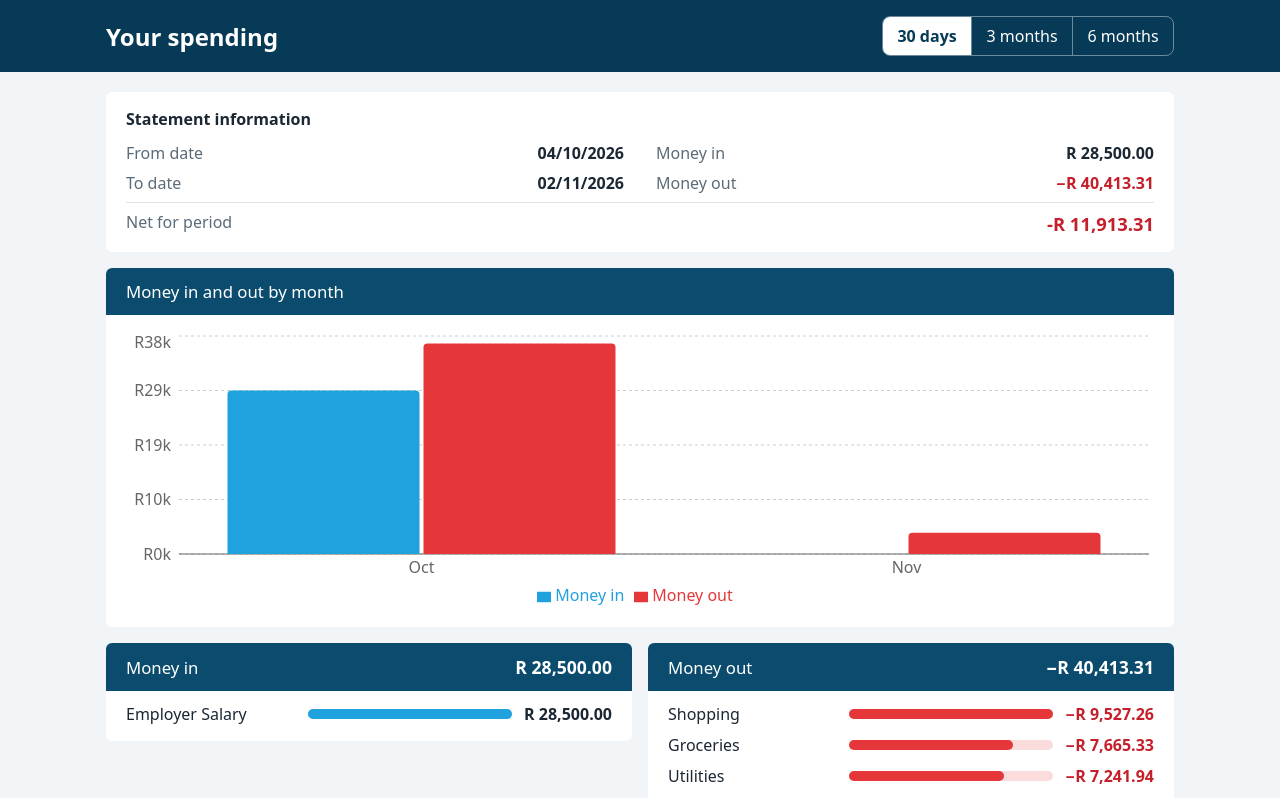
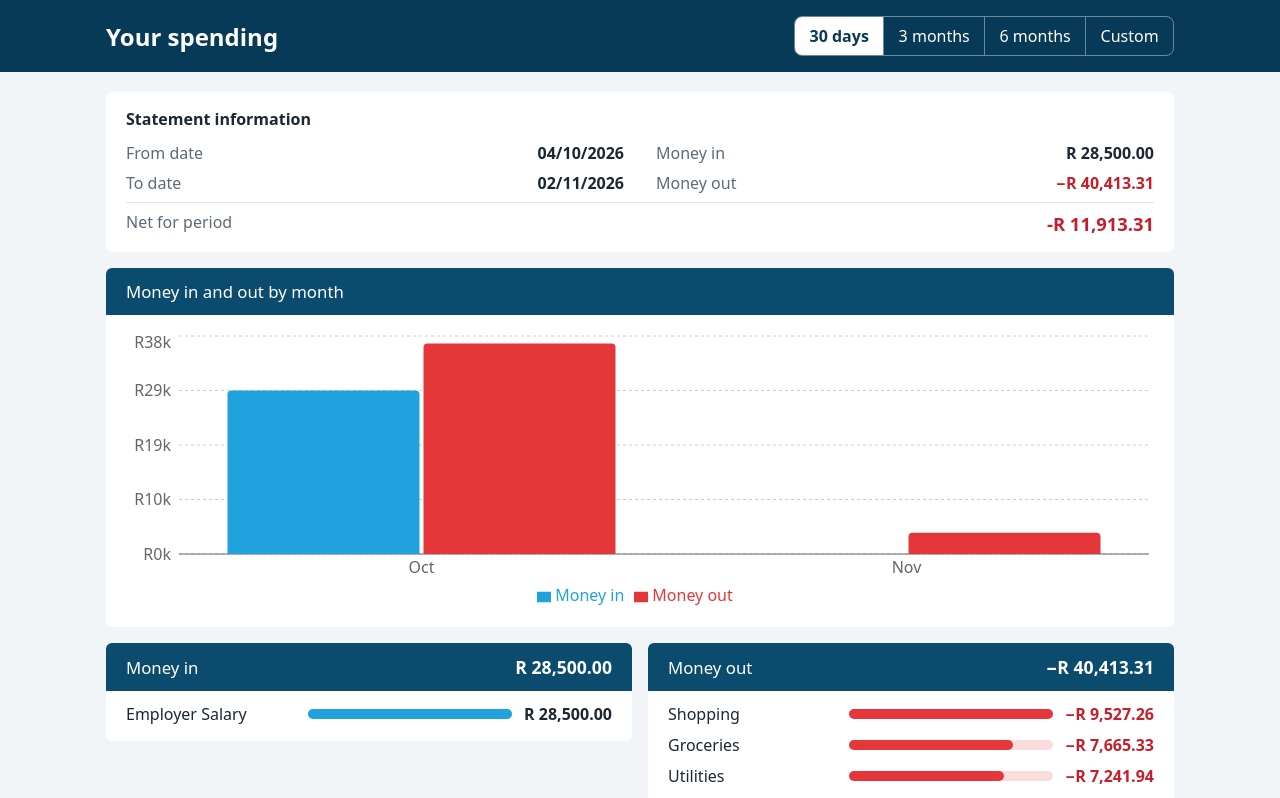
Before and after one commit to Tshifhiwa13/spending-insights, a React (Vite) app: page / in a window 1280 px wide. Shown: the top 798 px of the page. Built offline with nearby package versions, Linux system fonts and the light colour scheme.

Commit message:
Add Custom option to period picker

```diff
--- a/src/components/PeriodPicker.jsx
+++ b/src/components/PeriodPicker.jsx
@@ -4,7 +4,8 @@ const PERIODS = [
   { days: 180, label: '6 months' },
 ];
 
-export default function PeriodPicker({ value, onChange }) {
+/** `value` is the selected number of days, or 'custom' for a custom range. */
+export default function PeriodPicker({ value, isCustomOpen, onSelectPreset, onToggleCustom }) {
   return (
     <div className="period-picker" role="group" aria-label="Time period">
       {PERIODS.map((period) => (
@@ -12,11 +13,20 @@ export default function PeriodPicker({ value, onChange }) {
           key={period.days}
           type="button"
           aria-pressed={value === period.days}
-          onClick={() => onChange(period.days)}
+          onClick={() => onSelectPreset(period.days)}
         >
           {period.label}
         </button>
       ))}
+      <button
+        type="button"
+        aria-pressed={value === 'custom'}
+        aria-expanded={isCustomOpen}
+        aria-controls="custom-range"
+        onClick={onToggleCustom}
+      >
+        Custom
+      </button>
     </div>
   );
 }
```
